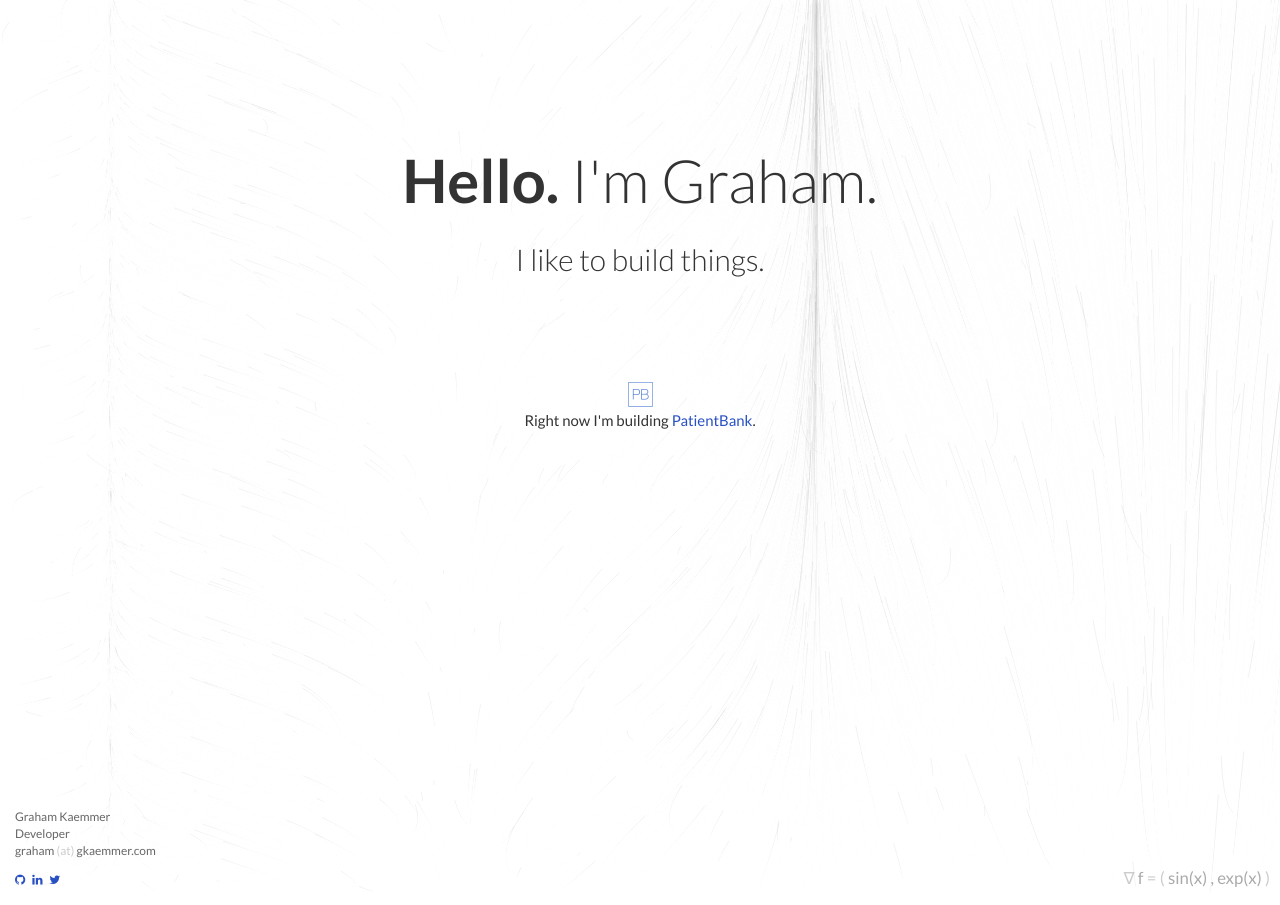
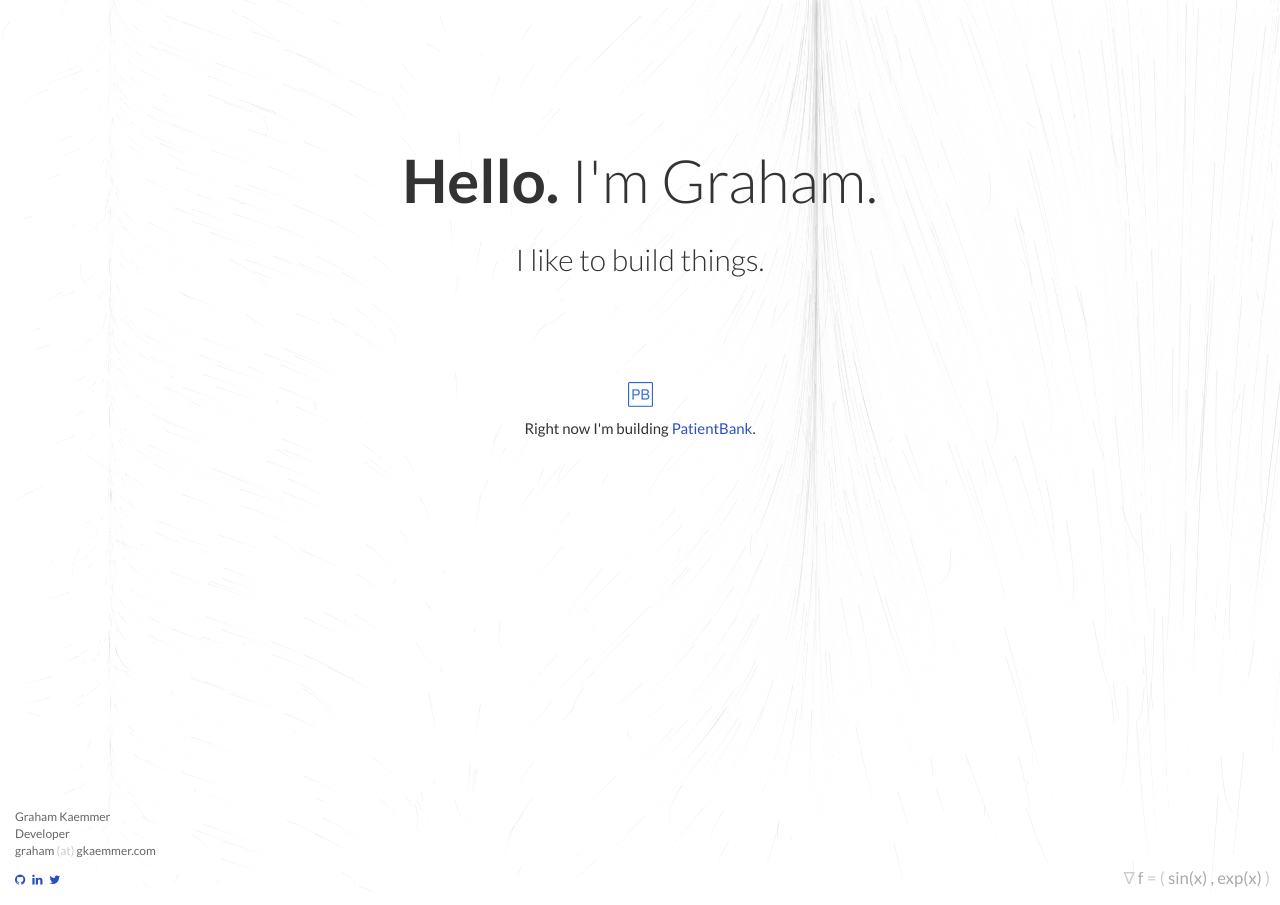
Before and after one commit to gkaemmer/gkaemmer.github.io, a Jekyll site: the page built from index.html, in a window 1280 px wide. Built offline with Jekyll 4.4.1, drawn with Linux system fonts in a browser that asks for light colours; nearby versions of some CDN libraries; Markdown is read by kramdown in place of the engine named in the settings.

Commit message:
Update logo and add a *bit* more padding

```diff
--- a/css/main.scss
+++ b/css/main.scss
@@ -72,7 +72,7 @@ a:visited { color: $blue; }
     margin-bottom: 1.7em;
     margin-top: 1.7em;
     div.logo {
-      margin-bottom: 0.2em;
+      margin-bottom: 0.7em;
       img {
         width: 25px;
         height: 25px;
```
Also changed, not shown: images/pb.png.
